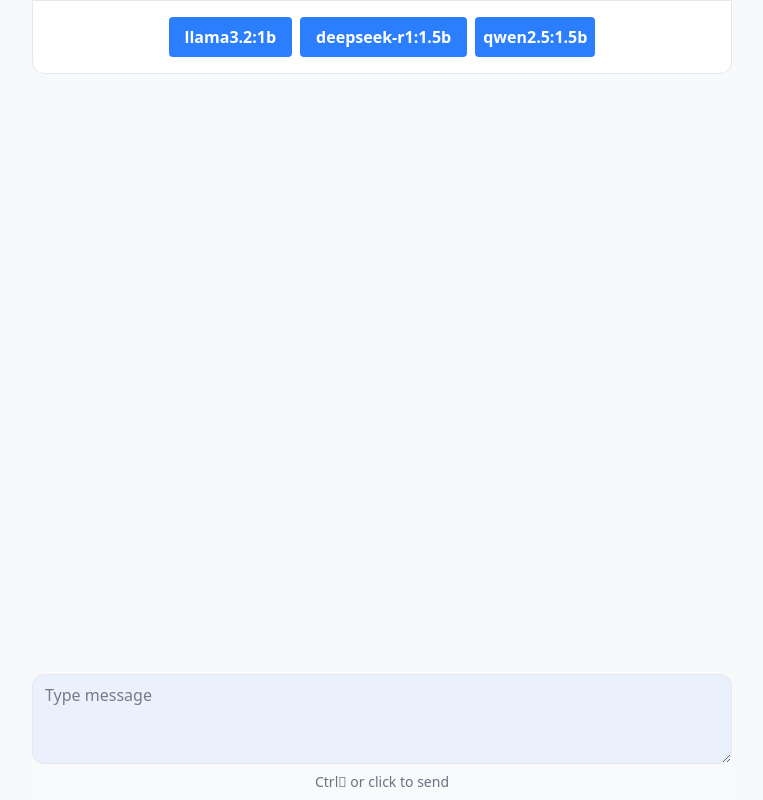
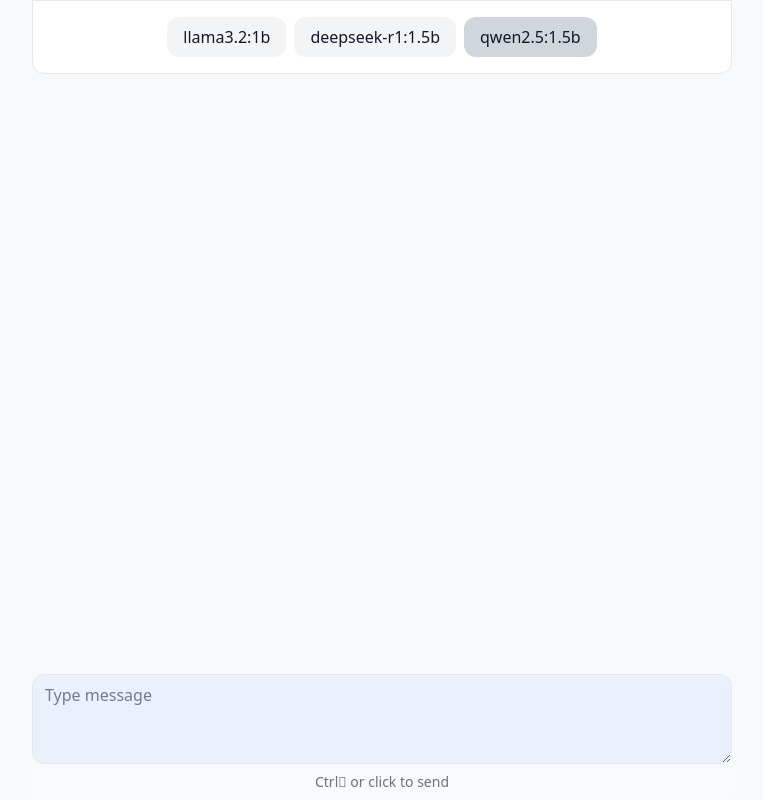
Before and after one commit to samarth-na/ai-chatbot, a React (Vite) app: page / in a window 1280 px wide. Shown: the whole page, without its empty margins (258-1021 px from the left). Built offline with nearby package versions, Linux system fonts and the light colour scheme.

Commit message:
main changed button styling

```diff
--- a/src/App.jsx
+++ b/src/App.jsx
@@ -151,19 +151,19 @@
 					<div className="flex flex-row gap-2 justify-center">
 						<button
 							onClick={onChatChange} // Corrected to onClick
-							className="py-2 px-4 font-bold text-white bg-blue-500 rounded hover:bg-blue-700"
+							className={`" p-2 px-4 text-gray-900 bg-gray-100 rounded-xl hover:bg-gray-200" ${chat === "llama3.2:1b" ? "bg-gray-300" : " "}`}
 						>
 							llama3.2:1b
 						</button>
 						<button
 							onClick={onChatChange} // Corrected to onClick
-							className="py-2 px-4 font-bold text-white bg-blue-500 rounded hover:bg-blue-700"
+							className={`" px-4 text-gray-900 bg-gray-100 rounded-xl hover:bg-gray-200" ${chat === "deepseek-r1:1.5b" ? "bg-gray-300" : " "}`}
 						>
 							deepseek-r1:1.5b
 						</button>
 						<button
 							onClick={onChatChange} // Corrected to onClick
-							className="py-2 px-2 font-bold text-white bg-blue-500 rounded hover:bg-blue-700"
+							className={`" px-4 text-gray-900 bg-gray-100 rounded-xl hover:bg-gray-200" ${chat === "qwen2.5:1.5b" ? "bg-gray-300" : " "}`}
 						>
 							qwen2.5:1.5b
 						</button>
```
